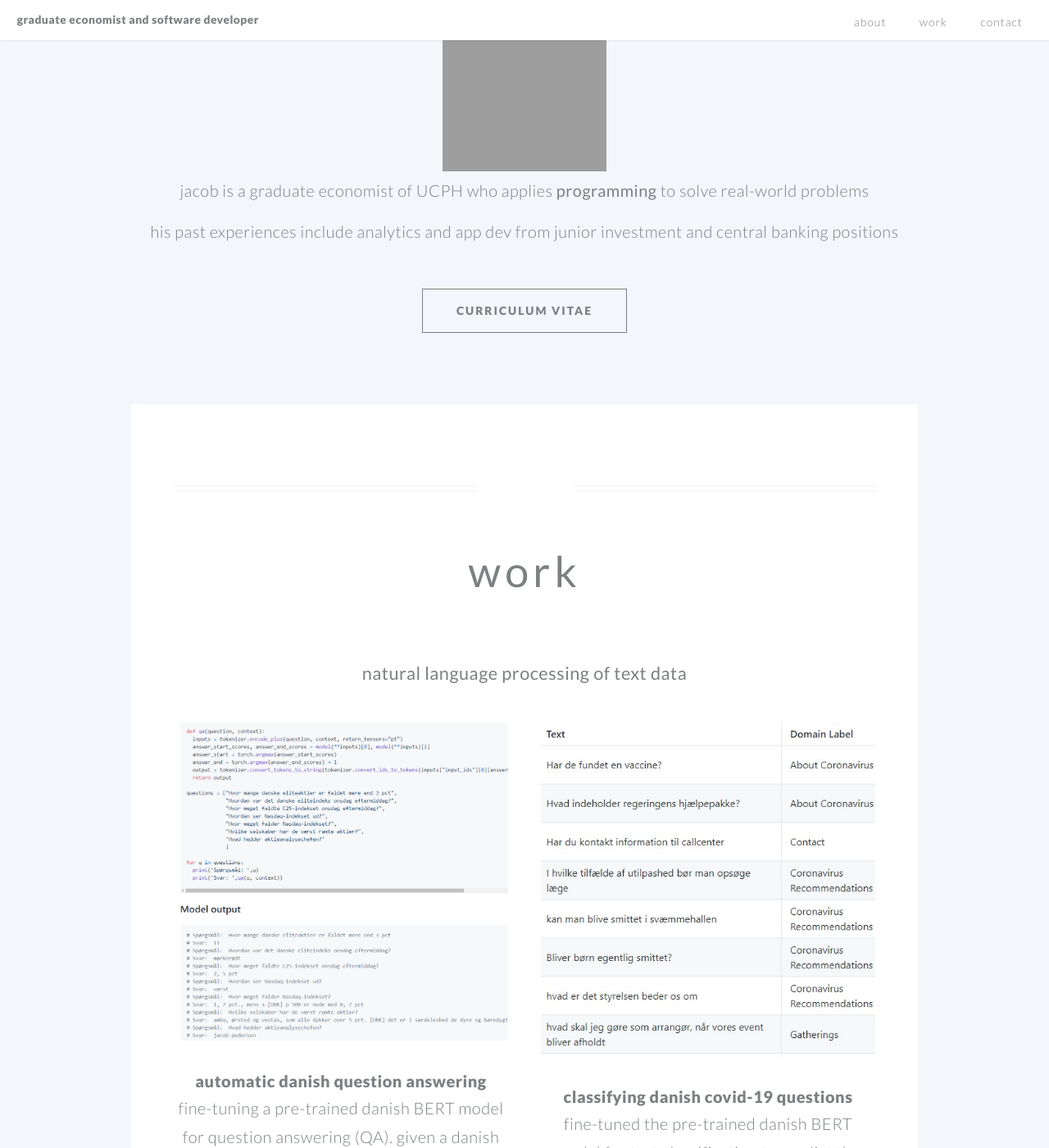
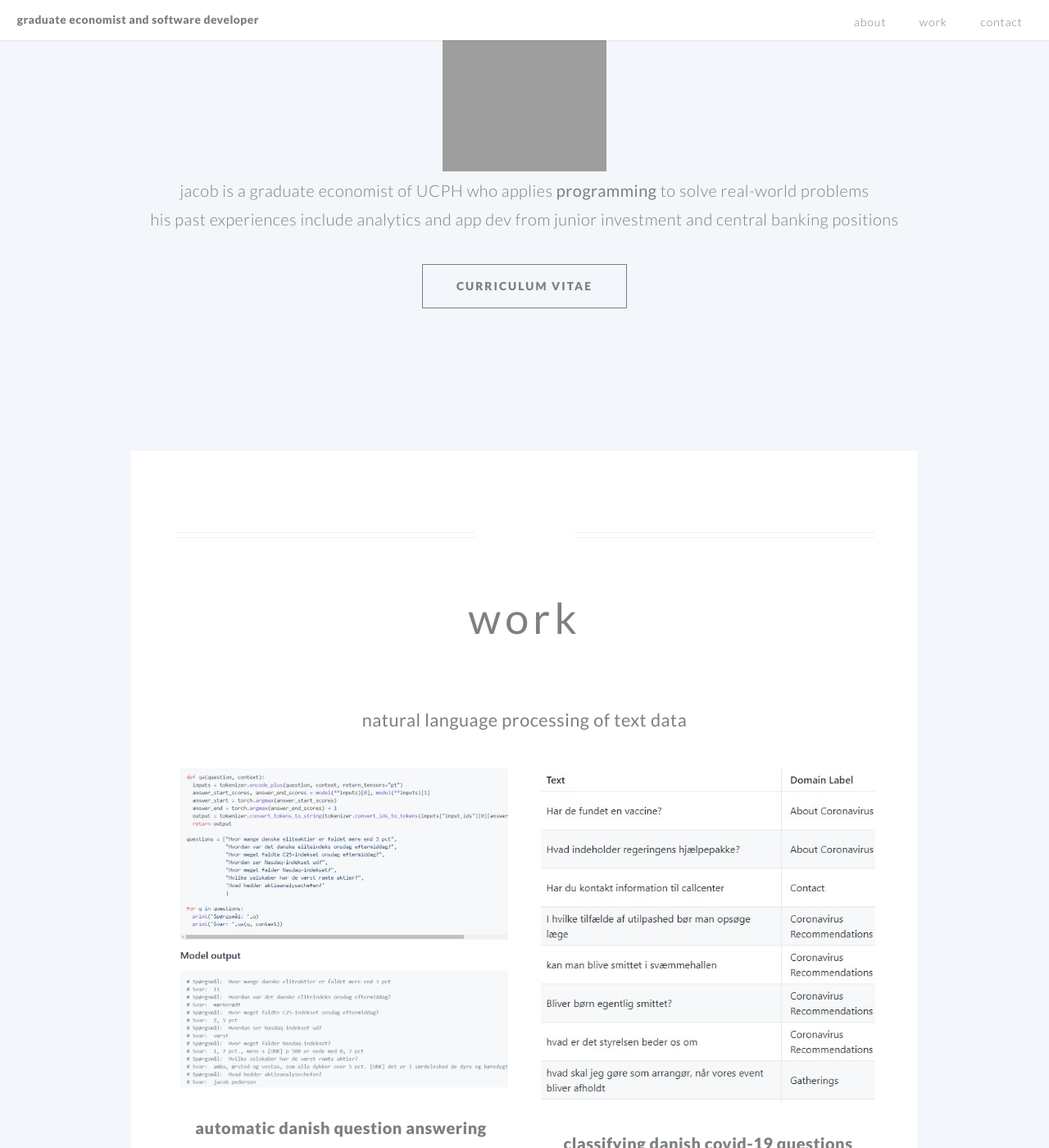
Before and after one commit to jacob-hein/jacobhein.com, a Jekyll site: the page built from index.md, in a window 1280 px wide and 1400 px high, scrolled down 860 px. Shown: the whole window at 82% size. Built offline with Jekyll 4.4.1, drawn with Linux system fonts in a browser that asks for light colours; grey boxes are pictures that could not be loaded.

Commit message:
update css margin bottom

```diff
--- a/_layouts/hello-default.html
+++ b/_layouts/hello-default.html
@@ -96,7 +96,7 @@
                 <h2 ><strong>about</strong></h2>
               </header>
 
-              <section class="special container" style="margin-bottom:5em">
+              <section class="special container" style="margin-bottom:10em">
 
                   <div style="padding: 0 1em; text-align:center">
 					<img src ="https://images.weserv.nl/?url=https://avatars.githubusercontent.com/u/42378090?v=4&h=300&w=300&fit=cover&mask=circle&mbg=f3f6fa" alt="Yep, that's me">
--- a/css/style.css
+++ b/css/style.css
@@ -62,7 +62,7 @@ custom styles adapted from Twenty by HTML5 Up
 		color: inherit;
 		font-weight: 300;
 		line-height: 1.75em;
-		margin-bottom: 1em;
+		margin-bottom: 0.25em;
 	}
 
 		h1 a, h2 a, h3 a, h4 a, h5 a, h6 a {
```
